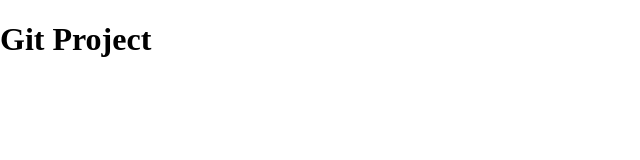
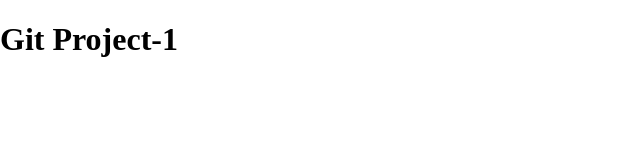
Before and after one commit to JangDaeSun/ezen_250605, a plain HTML site: page index.html in a window 1280 px wide. Shown: the full height of the page, 0-640 px from the left. Drawn offline with Linux system fonts and the light colour scheme.

Commit message:
secoud commit

```diff
--- a/index.html
+++ b/index.html
@@ -7,7 +7,7 @@
     <link rel="stylesheet" href="css/style.css">
 </head>
 <body>
-    <h1>Git Project</h1>
+    <h1>Git Project-1</h1>
 
 </body>
 </html>
```
